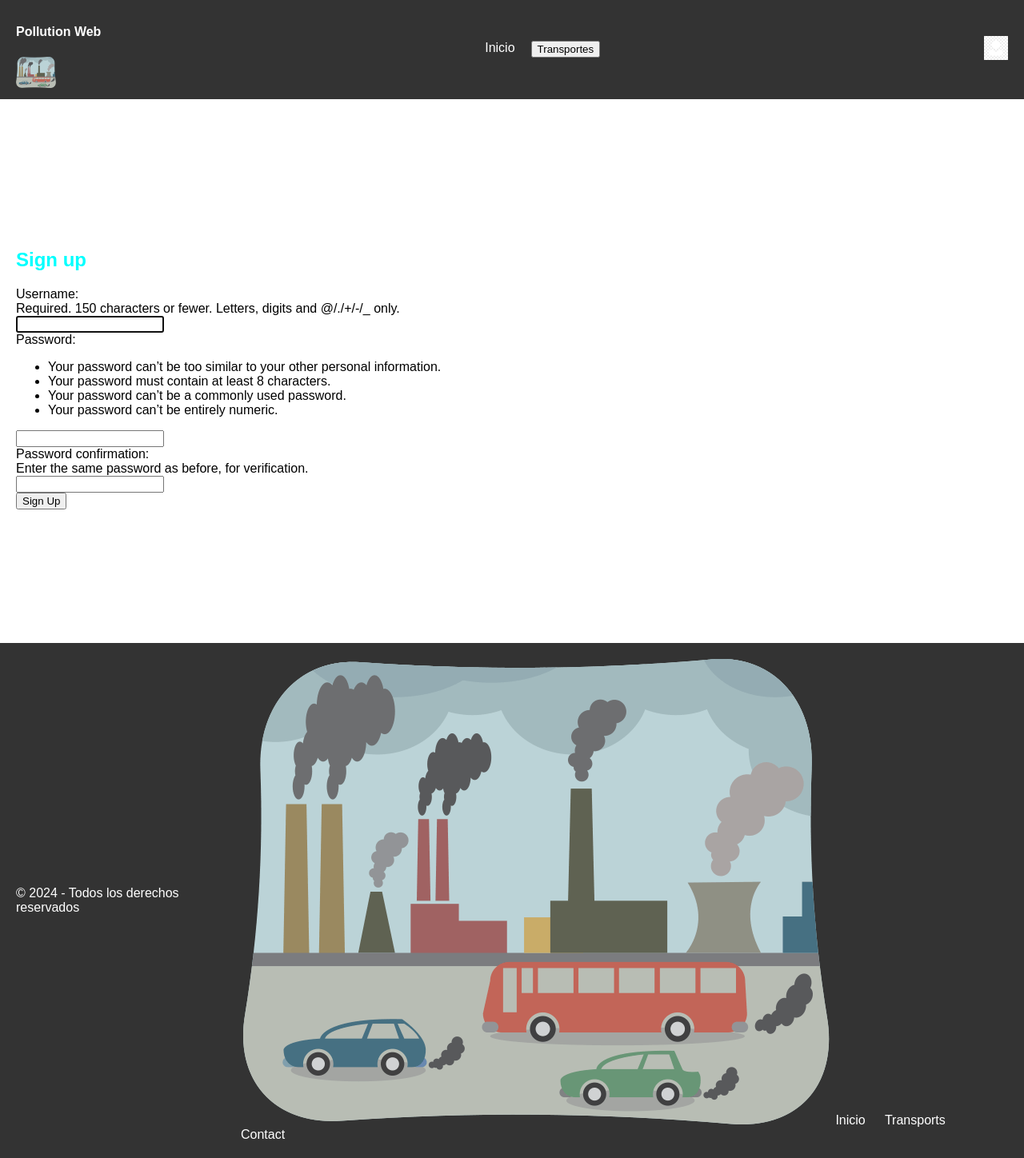
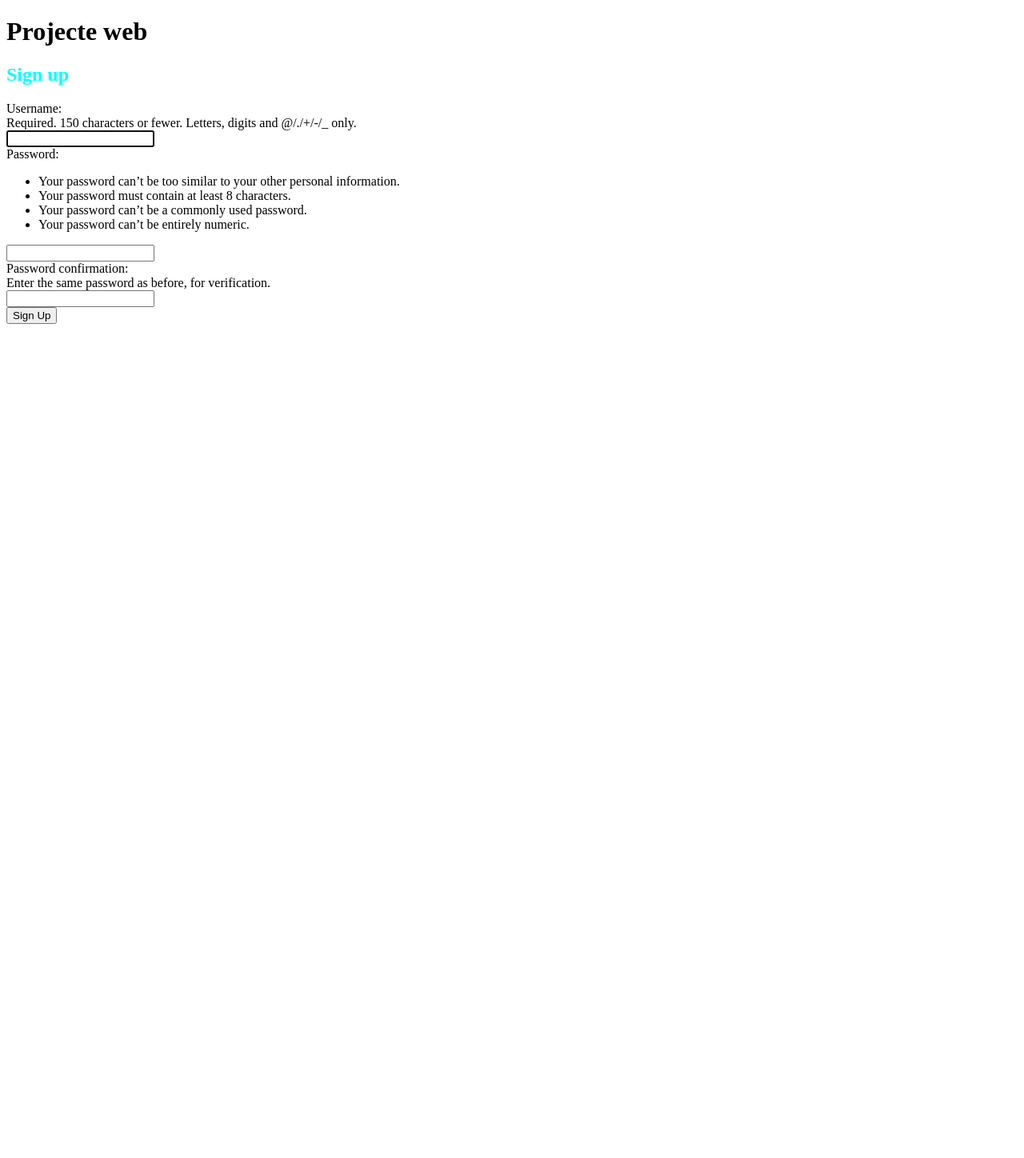
Before and after one commit to RobertaAlinaM/web1, a Django app: page /accounts/signup/ in a window 1280 px wide. Shown: the whole page at 80% size. After the commit the page ends 405 px from the top, so only its background shows below. Run offline with Django 5.2, Linux system fonts and the light colour scheme.

Commit message:
base modification

```diff
--- a/templates/base.html
+++ b/templates/base.html
@@ -5,140 +5,17 @@
 
 <head>
   <meta charset="utf-8">
-  <title>{% block title %}Tutorial projecte web{% endblock %}</title>
+  <title>{% block title %}Pollution web.{% endblock %}</title>
   <link rel="stylesheet" href="{% static 'css/styles.css' %}">
 </head>
 
 <body>
+  <main>
+    <h1>Projecte web</h1>
 
-  <nav class="navbar">
-    <div class="logo">
-        <h4> Pollution Web </h4>
-        <img src="{% static 'images/logo.png'%}" alt="Logo">
-    </div>
-    <div class="nav-links">
-        <a href="#">Inicio</a>
-        <div class="dropdown">
-            <button class="dropbtn">Transportes</button>
-            <div class="dropdown-content">
-                <a href="#">Plane</a>
-                <a href="#">Transporte 2</a>
-                <a href="#">Transporte 3</a>
-            </div>
-        </div>
-    </div>
-    <div class="login">
-        <a href="{% url 'login' %}"><img src="{% static 'images/icon-user.jpg' %}" alt="Iniciar sesión"></a>
-    </div>
-</nav>
-
-  <main>
-    <div class="content">
     {% block content %}
     {% endblock %}
-    </div>
   </main>
-
-  <footer>
-    <div class="copyright">
-        <p>&copy; 2024 - Todos los derechos reservados</p>
-    </div>
-    <div class="footer-links">
-        <img src="{% static 'images/logo.png'%}" alt="Logo">
-        <a href="#">Inicio</a>
-        <a href="#">Transports</a>
-        <a href="#">Contact</a>
-    </div>
-  </footer>
-
 </body>
 
 </html>
-
-<style>
-
-  /* Estils generals */
-  body {
-    font-family: Arial, sans-serif;
-    margin: 0;
-    padding: 0;
-  }
-
-  /* Barra de navegación */
-  .navbar {
-    background-color: #333;
-    color: #fff;
-    display: flex;
-    justify-content: space-between;
-    align-items: center;
-    padding: 10px 20px;
-  }
-
-  .logo img {
-    width: 50px;
-  }
-
-  .nav-links {
-    display: flex;
-  }
-
-  .nav-links a {
-    color: #fff;
-    text-decoration: none;
-    margin-right: 20px;
-  }
-
-  .dropdown {
-    position: relative;
-    display: inline-block;
-  }
-
-  .dropdown-content {
-    display: none;
-    position: absolute;
-    background-color: #333;
-    min-width: 160px;
-    z-index: 1;
-  }
-
-  .dropdown-content a {
-    color: #fff;
-    padding: 12px 16px;
-    text-decoration: none;
-    display: block;
-  }
-
-  .dropdown:hover .dropdown-content {
-    display: block;
-  }
-
-  .login img {
-    width: 30px;
-  }
-
-  /* Contenido principal */
-  .content {
-  display: flex;
-    justify-content: center; /* Alinea el contenido horizontalmente */
-    flex-direction: column;
-    padding: 20px;
-    width: 100%;
-    height: 80vh;
-  }
-
-  /* Footer */
-  footer {
-    background-color: #333;
-    color: #fff;
-    padding: 20px;
-    display: flex;
-    justify-content: space-between;
-    align-items: center;
-  }
-
-  .footer-links a {
-    color: #fff;
-    text-decoration: none;
-    margin-right: 20px; }
-
-  </style>
```
